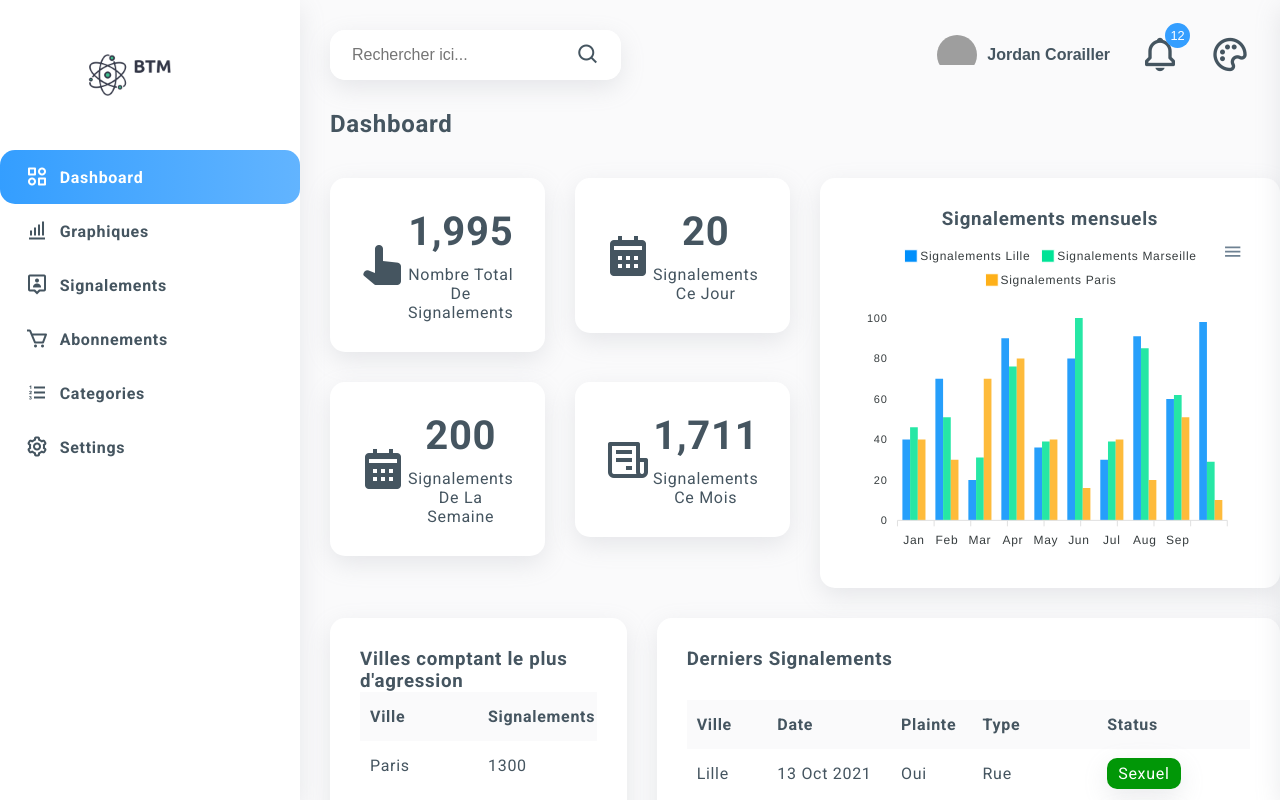
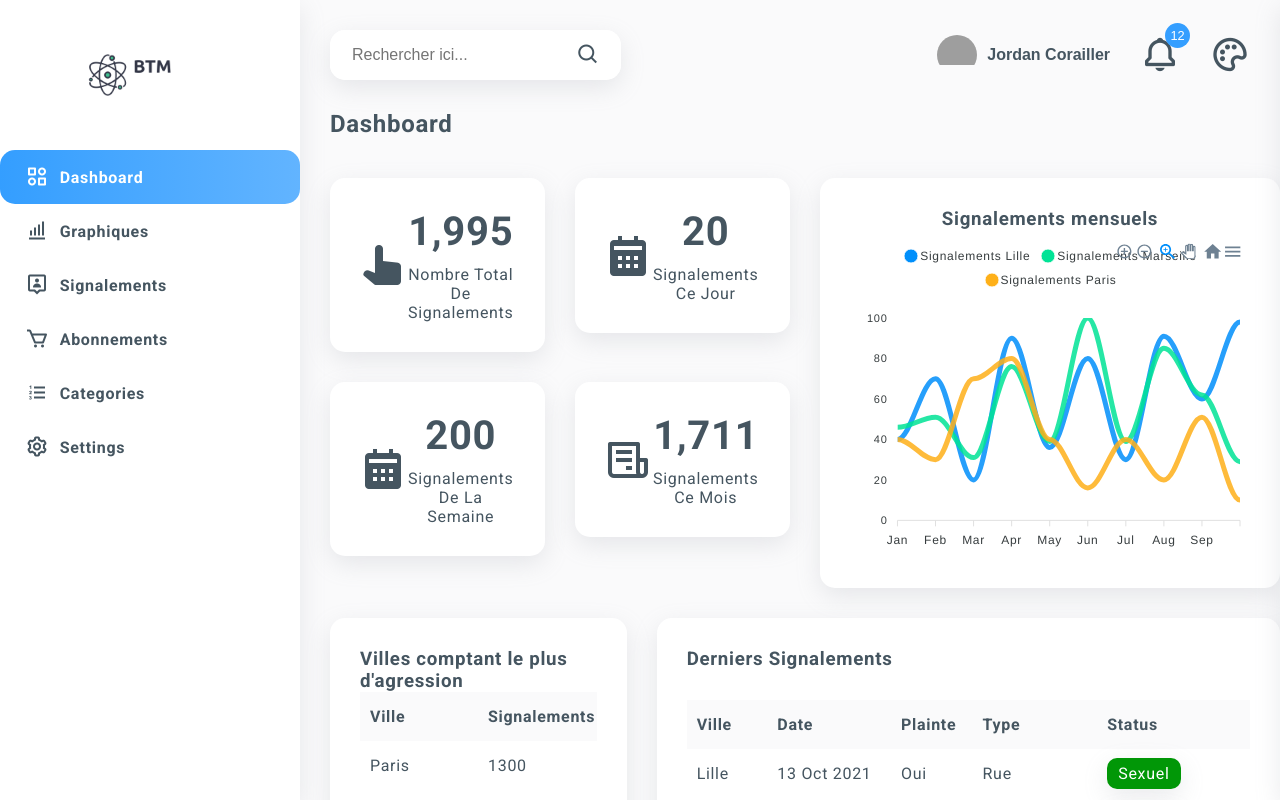
Before and after one commit to Jordanimaal/dashboard-btm, a React (Create React App) app: page / in a window 1280 px wide. Shown: the top 800 px of the page. Built offline with nearby package versions, Linux system fonts and the light colour scheme; grey boxes are pictures that could not be loaded.

Commit message:
commit pour les bg

```diff
--- a/src/pages/Dashboard.jsx
+++ b/src/pages/Dashboard.jsx
@@ -201,7 +201,7 @@ const Dashboard = () => {
                                 theme: {mode: 'light'}
                             }}
                             series={chartOptions.series}
-                            type='bar'
+                            type='line'
                             height='100%'
                         />
                     </div>
```
Also changed, not shown: 1 other file (tests, documents, lock files or other folders).
